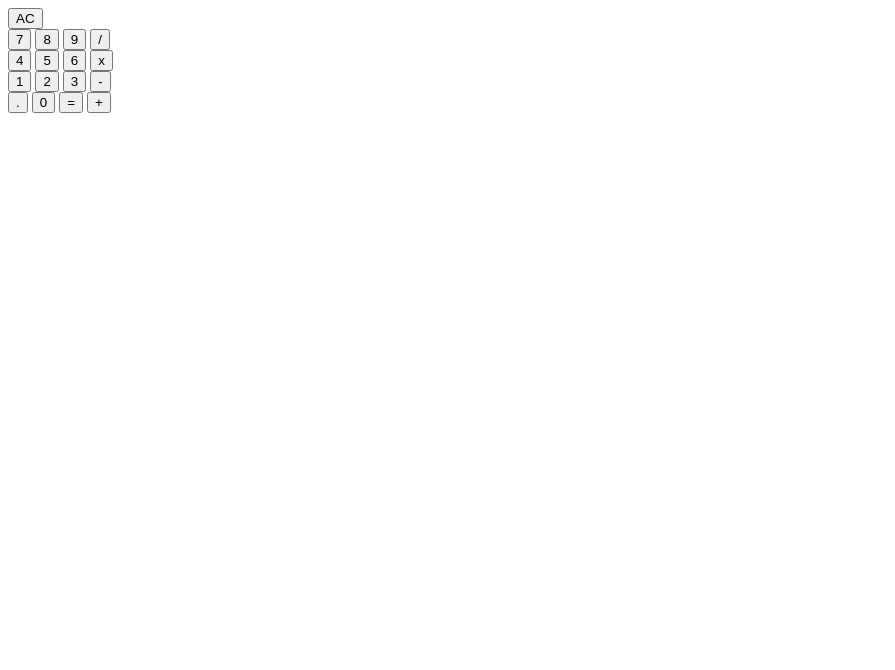
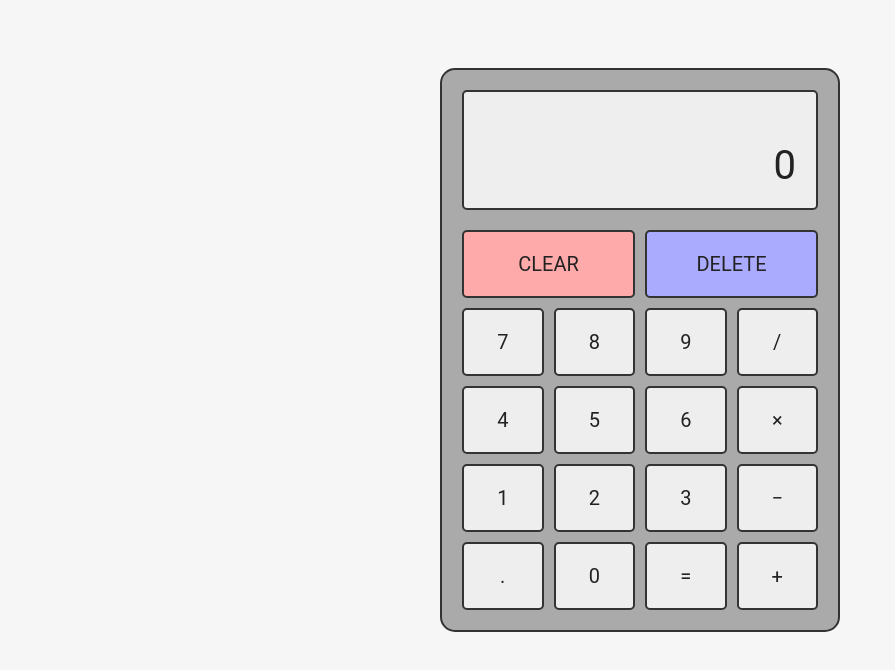
Before and after one commit to miloskolarov/Calculator, a plain HTML site: page index.html in a window 1280 px wide. Shown: the whole page, without its empty margins (0-895 px from the left). Drawn offline with Linux system fonts and the light colour scheme.

Commit message:
Rework the style using a template

```diff
--- a/index.html
+++ b/index.html
@@ -1,43 +1,55 @@
 <!DOCTYPE html>
-<html>
+<html lang="en">
   <head>
-        <meta charset="utf-8">
-        <title> Calculator</title>
-        <link rel="stylesheet" href="reset.css">
-        <link rel="stylesheet" href="style.css">
+    <meta charset="UTF-8" />
+    <link rel="stylesheet" href="style.css" />
+    <title>Calculator</title>
   </head>
   <body>
-           <div class="calcBody">
-                <div class="output">
-                    <div class="previousNum"></div>
-                    <div class="currentNum"></div>
+    <main class="main">
+      <div class="calculator">
+        <div class="screen">
+          <div class="screen-last" id="lastOperationScreen"></div>
+          <div class="screen-current" id="currentOperationScreen">0</div>
         </div>
-                <button class="clear">AC</button>
-                <div class="firstRow">
-                    <button class="number">7</button>
-                    <button class="number">8</button>
-                    <button class="number">9</button>
-                    <button class="operator">/</button>
-                </div>
-                <div class="secondRow">
-                    <button class="number">4</button>
-                    <button class="number">5</button>
-                    <button class="number">6</button>
-                    <button class="operator">x</button>
-                </div>
-                <div class="thirdRow">
-                    <button class="number">1</button>
-                    <button class="number">2</button>
-                    <button class="number">3</button>
-                    <button class="operator">-</button>
-                </div>
-                <div class="fourthRow">
-                    <button class="decimal">.</button>
-                    <button class="number">0</button>
-                    <button class="equal">=</button>
-                    <button class="operator">+</button>
+        <div class="buttons-grid">
+          <button
+            class="btn btn-red span-2"
+            id="clearBtn"
+            onclick="this.blur();"
+          >
+            CLEAR
+          </button>
+          <button
+            class="btn btn-blue span-2"
+            id="deleteBtn"
+            onclick="this.blur();"
+          >
+            DELETE
+          </button>
+          <button class="btn" onclick="this.blur();" data-number>7</button>
+          <button class="btn" onclick="this.blur();" data-number>8</button>
+          <button class="btn" onclick="this.blur();" data-number>9</button>
+          <button class="btn" onclick="this.blur();" data-operator>/</button>
+
+          <button class="btn" onclick="this.blur();" data-number>4</button>
+          <button class="btn" onclick="this.blur();" data-number>5</button>
+          <button class="btn" onclick="this.blur();" data-number>6</button>
+          <button class="btn" onclick="this.blur();" data-operator>×</button>
+
+          <button class="btn" onclick="this.blur();" data-number>1</button>
+          <button class="btn" onclick="this.blur();" data-number>2</button>
+          <button class="btn" onclick="this.blur();" data-number>3</button>
+          <button class="btn" onclick="this.blur();" data-operator>−</button>
+
+          <button class="btn" onclick="this.blur();" id="pointBtn">.</button>
+          <button class="btn" onclick="this.blur();" data-number>0</button>
+          <button class="btn" onclick="this.blur();" id="equalsBtn">=</button>
+          <button class="btn" onclick="this.blur();" data-operator>+</button>
         </div>
       </div>
+    </main>
+
   </body>
   <script src="main.js"></script>
 </html>
--- a/style.css
+++ b/style.css
@@ -0,0 +1,146 @@
+:root {
+    --background: #f6f6f6;
+    --font: #222;
+    --border: #333;
+    --screen: #eee;
+    --calculator: #aaa;
+    --btn: #eee;
+    --btn-hover: #ddd;
+    --btn-active: #ccc;
+    --btn-red: #faa;
+    --btn-red-hover: #e99;
+    --btn-red-active: #d88;
+    --btn-blue: #aaf;
+    --btn-blue-hover: #99e;
+    --btn-blue-active: #88d;
+  }
+
+  *,
+  *::before,
+  *::after {
+    box-sizing: border-box;
+    padding: 0;
+    margin: 0;
+  }
+
+  html {
+    /* footer support */
+    position: relative;
+    min-height: 100%;
+  }
+
+  body {
+    background-color: var(--background);
+    color: var(--font);
+    font-family: 'Roboto', sans-serif;
+    line-height: 1.6;
+    /* footer support */
+    margin-bottom: 100px;
+  }
+
+  button {
+    border: none;
+    color: inherit;
+    font-family: inherit;
+    font-size: inherit;
+    cursor: pointer;
+    outline: none;
+  }
+
+  /* MAIN */
+
+  .main {
+    display: flex;
+    align-items: center;
+    justify-content: center;
+    height: 75vh;
+    min-height: 500px;
+    padding: 10px;
+    margin-top: 50px;
+  }
+
+  .calculator {
+    width: 400px;
+    border: 2px var(--border) solid;
+    border-radius: 15px;
+    padding: 20px;
+    background-color: var(--calculator);
+  }
+
+  .screen {
+    padding: 10px 20px;
+    border: 2px var(--border) solid;
+    border-radius: 5px;
+    margin-bottom: 20px;
+    background-color: var(--screen);
+    text-align: right;
+    word-wrap: break-word;
+    word-break: break-all;
+  }
+
+  .screen-last {
+    min-height: 32px;
+    font-size: 20px;
+  }
+
+  .screen-current {
+    min-height: 64px;
+    font-size: 40px;
+  }
+
+  .buttons-grid {
+    display: grid;
+    grid-template-columns: repeat(4, 1fr);
+    grid-gap: 10px;
+  }
+
+  .span-2 {
+    grid-column: span 2;
+  }
+
+  .btn {
+    padding: 20px;
+    border: 2px var(--border) solid;
+    border-radius: 5px;
+    background-color: var(--btn);
+    font-size: 20px;
+  }
+
+  .btn:hover {
+    background-color: var(--btn-hover);
+  }
+
+  .btn:active {
+    background-color: var(--btn-active);
+  }
+
+  .btn-red {
+    background-color: var(--btn-red);
+  }
+
+  .btn-red:hover {
+    background-color: var(--btn-red-hover);
+  }
+
+  .btn-red:active {
+    background-color: var(--btn-red-active);
+  }
+
+  .btn-blue {
+    background-color: var(--btn-blue);
+  }
+
+  .btn-blue:hover {
+    background-color: var(--btn-blue-hover);
+  }
+
+  .btn-blue:active {
+    background-color: var(--btn-blue-active);
+  }
+
+  /* Disables input spinners in calc screen */
+  input[type='number']::-webkit-inner-spin-button,
+  input[type='number']::-webkit-outer-spin-button {
+    -webkit-appearance: none;
+    margin: 0;
+  }
```
Lines whose indentation alone changed are shown as unchanged.
